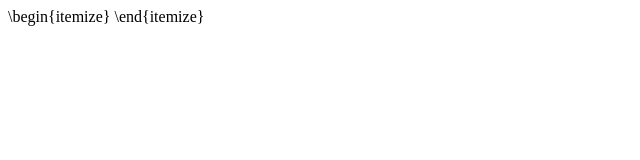
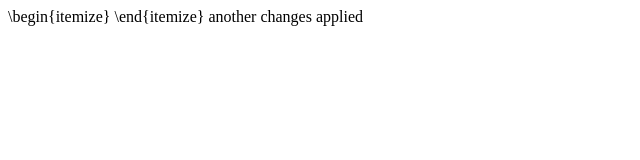
Before and after one commit to Test2214/test2, a plain HTML site: page new folder/index.html in a window 1280 px wide. Shown: the whole page, without its empty margins (0-640 px from the left). Drawn offline with Linux system fonts and the light colour scheme.

Commit message:
new changes has come

```diff
--- a/new folder/index.html
+++ b/new folder/index.html
@@ -9,6 +9,6 @@
     \begin{itemize}
     \end{itemize}
 
-
+    another changes applied
 </body>
 </html>
```
